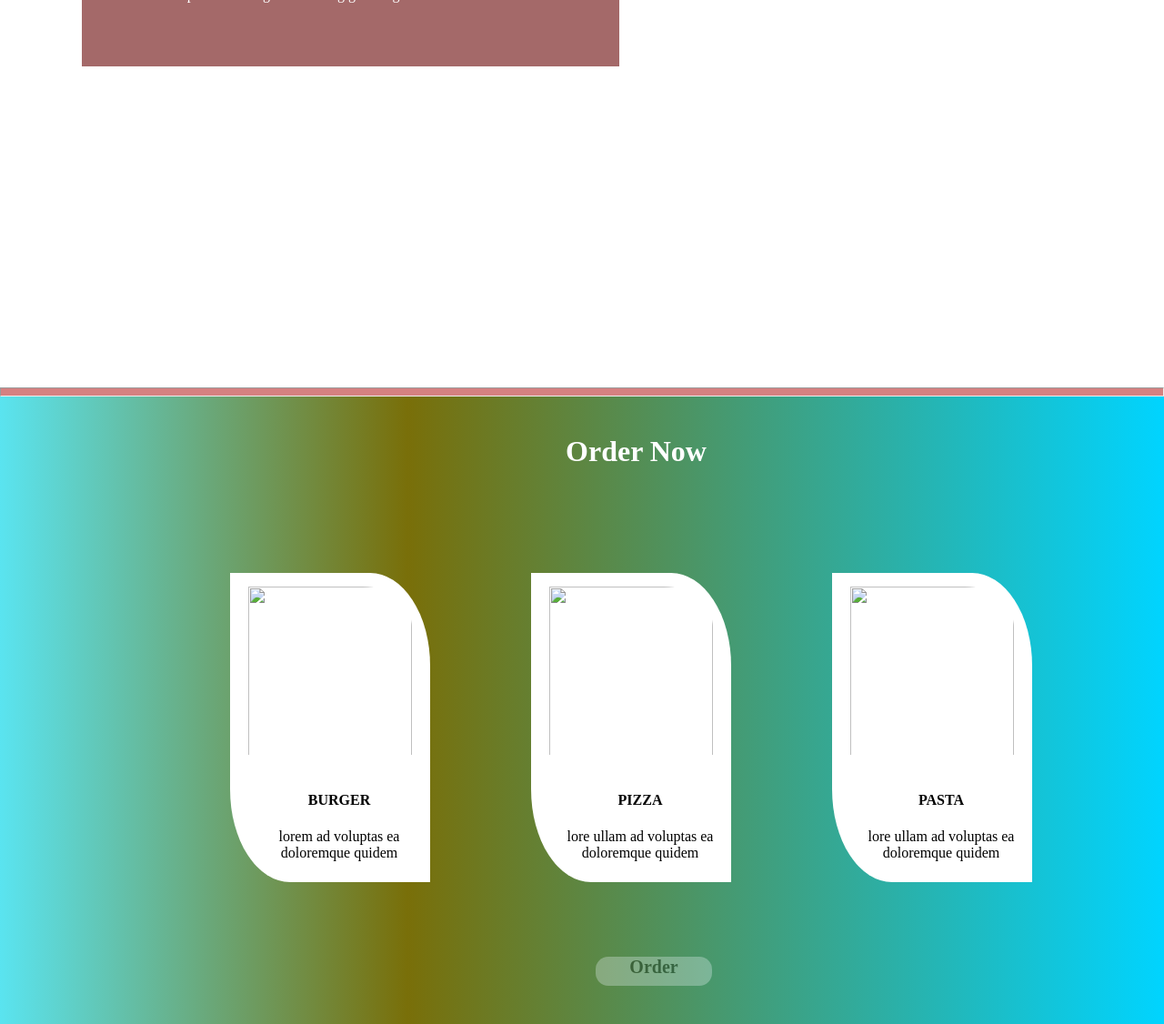
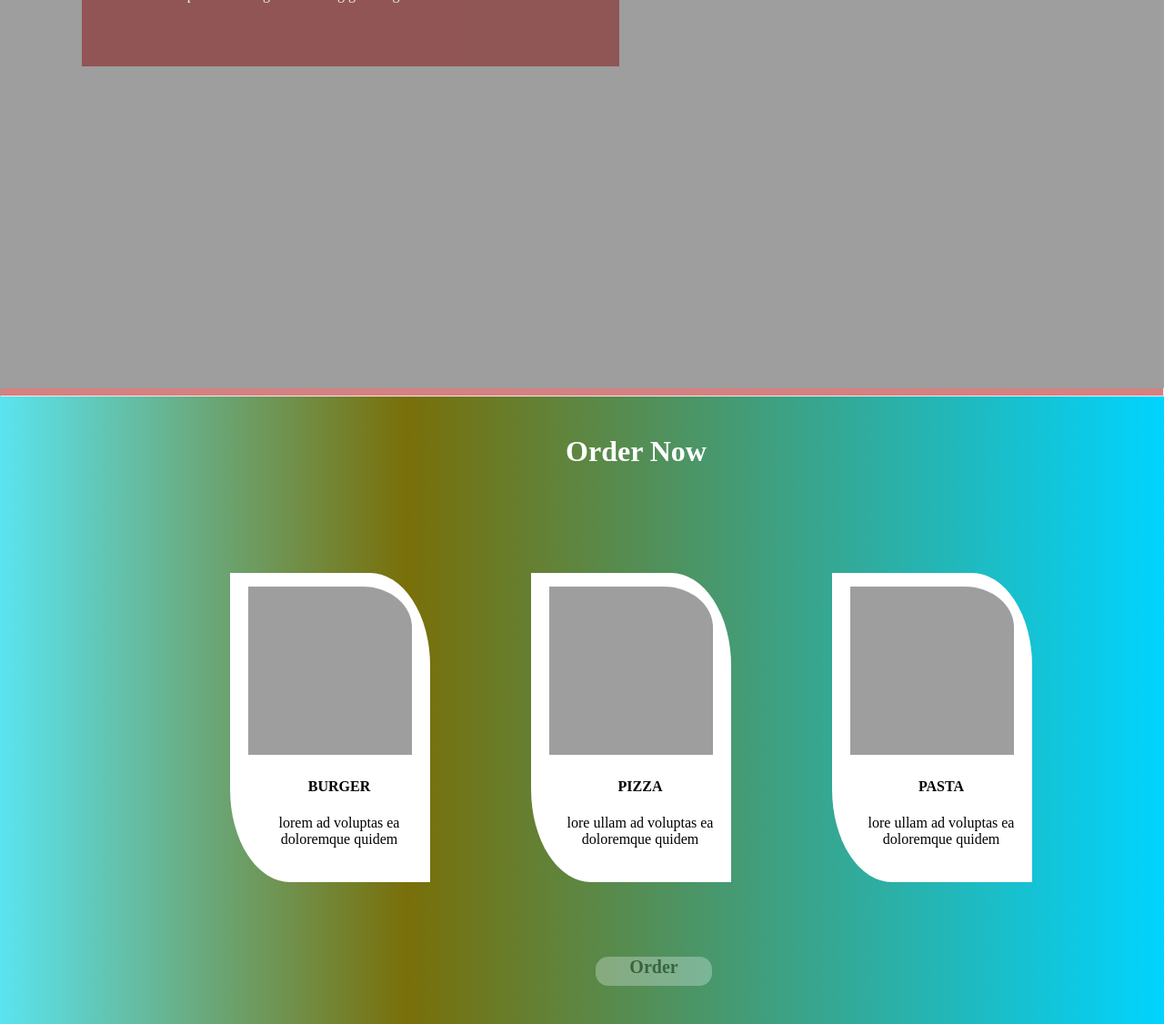
Before and after one commit to Anibca/menu-for-simpleton, a plain HTML site: page index.html in a window 1280 px wide. Shown: the part 322-1448 px from the top of the page at 91% size. Drawn offline with Linux system fonts and the light colour scheme; the site is published under a folder, as on GitHub Pages, so addresses that start at the root find nothing.

Commit message:
Update index.html

```diff
--- a/index.html
+++ b/index.html
@@ -26,7 +26,7 @@
             </span>
     </header>
 
-    <div id="container" style="background-image: url('/img1.jpg')" ;>
+    <div id="container" style="background-image: url('img1.jpg')" ;>
         <div id="spacetag">
             <h2 id="text">lorem epsum</h2>
             <pid=>lorem ipsum hello i good morning good night </p>
@@ -43,19 +43,19 @@
 <div class="cards">
 
 <div class="each-card">
-    <img src="/img2.jpg" class="img3">
+    <img src="img2.jpg" class="img3">
 <h4 class="name">BURGER</h4>
 <p class="ptext"> lorem ad voluptas ea doloremque quidem </p>
 </div>
 
 <div class="each-card">
-    <img class="img3" src="/img3.jpg">
+    <img class="img3" src="img3.jpg">
 
 <h4 class="name">PIZZA</h4>
 <p class="ptext"> lore  ullam ad voluptas ea doloremque quidem </p>
 </div>
 <div class="each-card">
-    <img class="img3" src="/img4.jpg">
+    <img class="img3" src="img4.jpg">
 
 <h4 class="name"> PASTA</h4>
 <p class="ptext"> lore ullam ad voluptas ea doloremque quidem </p>
```
